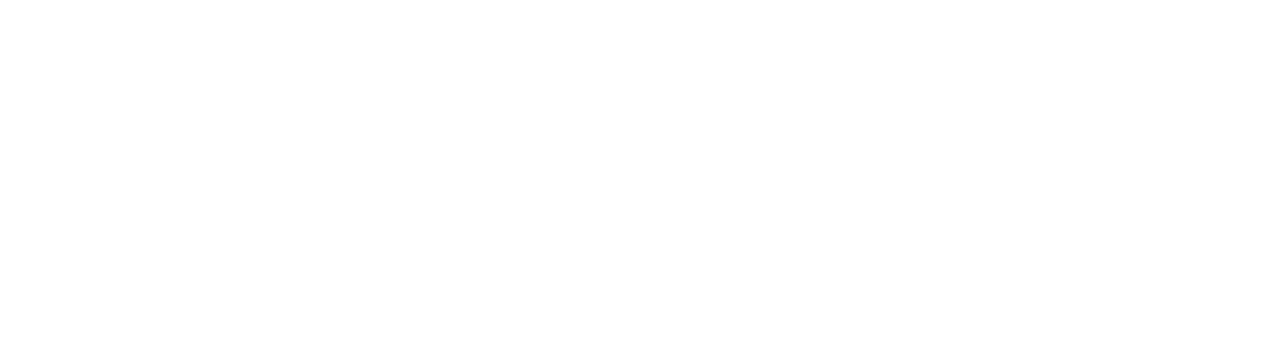
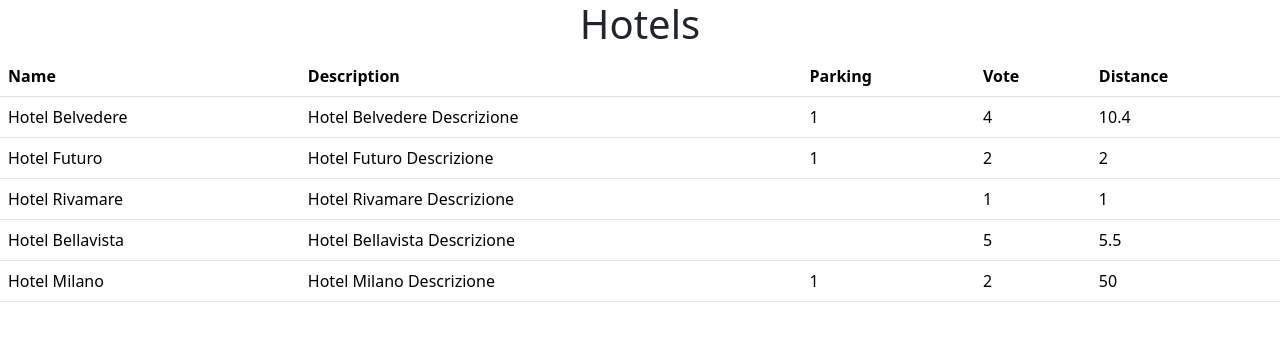
Before and after one commit to chidoriii7/php-hotel, a PHP site: page / in a window 1280 px wide. Before the commit the part shown is empty. Shown: the top 341 px of the page. Run offline with PHP 8.4, Linux system fonts and the light colour scheme.

Commit message:
php-hotel: no bonus

```diff
--- a/index.php
+++ b/index.php
@@ -1,11 +1,100 @@
+<?php
+
+    $hotels = [
+
+        [
+            'name' => 'Hotel Belvedere',
+            'description' => 'Hotel Belvedere Descrizione',
+            'parking' => true,
+            'vote' => 4,
+            'distance_to_center' => 10.4
+        ],
+        [
+            'name' => 'Hotel Futuro',
+            'description' => 'Hotel Futuro Descrizione',
+            'parking' => true,
+            'vote' => 2,
+            'distance_to_center' => 2
+        ],
+        [
+            'name' => 'Hotel Rivamare',
+            'description' => 'Hotel Rivamare Descrizione',
+            'parking' => false,
+            'vote' => 1,
+            'distance_to_center' => 1
+        ],
+        [
+            'name' => 'Hotel Bellavista',
+            'description' => 'Hotel Bellavista Descrizione',
+            'parking' => false,
+            'vote' => 5,
+            'distance_to_center' => 5.5
+        ],
+        [
+            'name' => 'Hotel Milano',
+            'description' => 'Hotel Milano Descrizione',
+            'parking' => true,
+            'vote' => 2,
+            'distance_to_center' => 50
+        ],
+
+    ];
+
+?>
+
+
+
 <!DOCTYPE html>
 <html lang="en">
 <head>
     <meta charset="UTF-8">
     <meta name="viewport" content="width=device-width, initial-scale=1.0">
     <title>php-hotel</title>
+
+    <link href="https://cdn.jsdelivr.net/npm/bootstrap@5.3.3/dist/css/bootstrap.min.css" rel="stylesheet" integrity="sha384-QWTKZyjpPEjISv5WaRU9OFeRpok6YctnYmDr5pNlyT2bRjXh0JMhjY6hW+ALEwIH" crossorigin="anonymous">
+
 </head>
 <body>
 
+    <div>
+        <h1 class="text-center">Hotels</h1>
+    </div>
+    <!-- <div class="row">
+        <ul>
+                <
+            <li>
+                <h2></h2>
+                <div></div>
+                <div>Parking: </div>
+                <div>Vote: </div>
+                <div>Distance to center: </div>
+            </li>
+
+        </ul>
+    </div> -->
+
+    <table class="table">
+  <thead>
+    <tr>
+      <th scope="col">Name</th>
+      <th scope="col">Description</th>
+      <th scope="col">Parking</th>
+      <th scope="col">Vote</th>
+      <th scope="col">Distance</th>
+    </tr>
+  </thead>
+  <tbody>
+        <?php foreach ($hotels as $hotel) :?>
+    <tr>
+      <td scope="row"><?php echo $hotel['name']; ?></td>
+      <td><?php echo $hotel['description']; ?></td>
+      <td><?php echo $hotel['parking']; ?></td>
+      <td><?php echo $hotel['vote']; ?></td>
+      <td><?php echo $hotel['distance_to_center']; ?></td>
+    </tr>
+    <?php endforeach; ?>
+  </tbody>
+</table>
+
 </body>
 </html>
```
